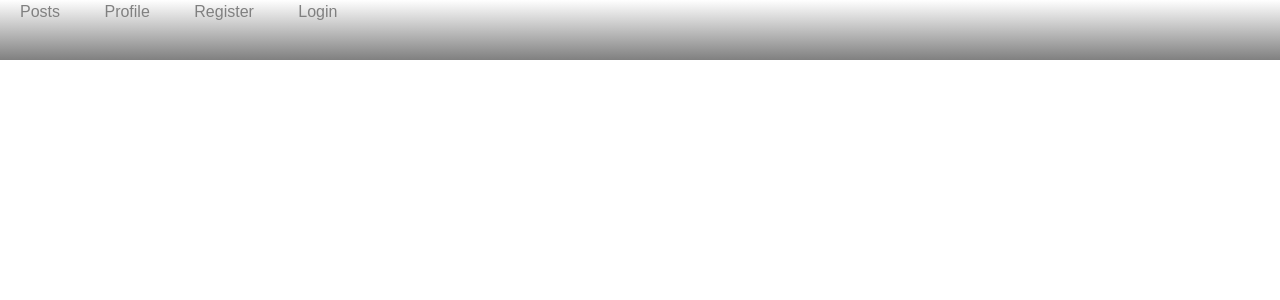
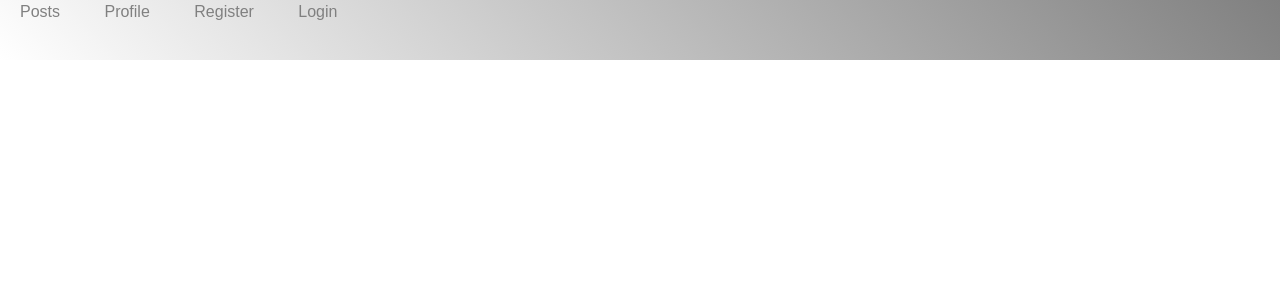
Before and after one commit to 37h4nn4ug13/social, a Django app: page / in a window 1280 px wide. Shown: the top 300 px of the page. Run offline with Django 3.2, Linux system fonts and the light colour scheme; some libraries are stand-ins or nearby versions.

Commit message:
Working on gradient

```diff
--- a/users/static/base.css
+++ b/users/static/base.css
@@ -33,7 +33,7 @@ a {
 }
 header{
     height: 60px;
-    background: linear-gradient(white, grey);
+    background: linear-gradient(45deg, white, grey);
 
 }
 .titletext{
```
